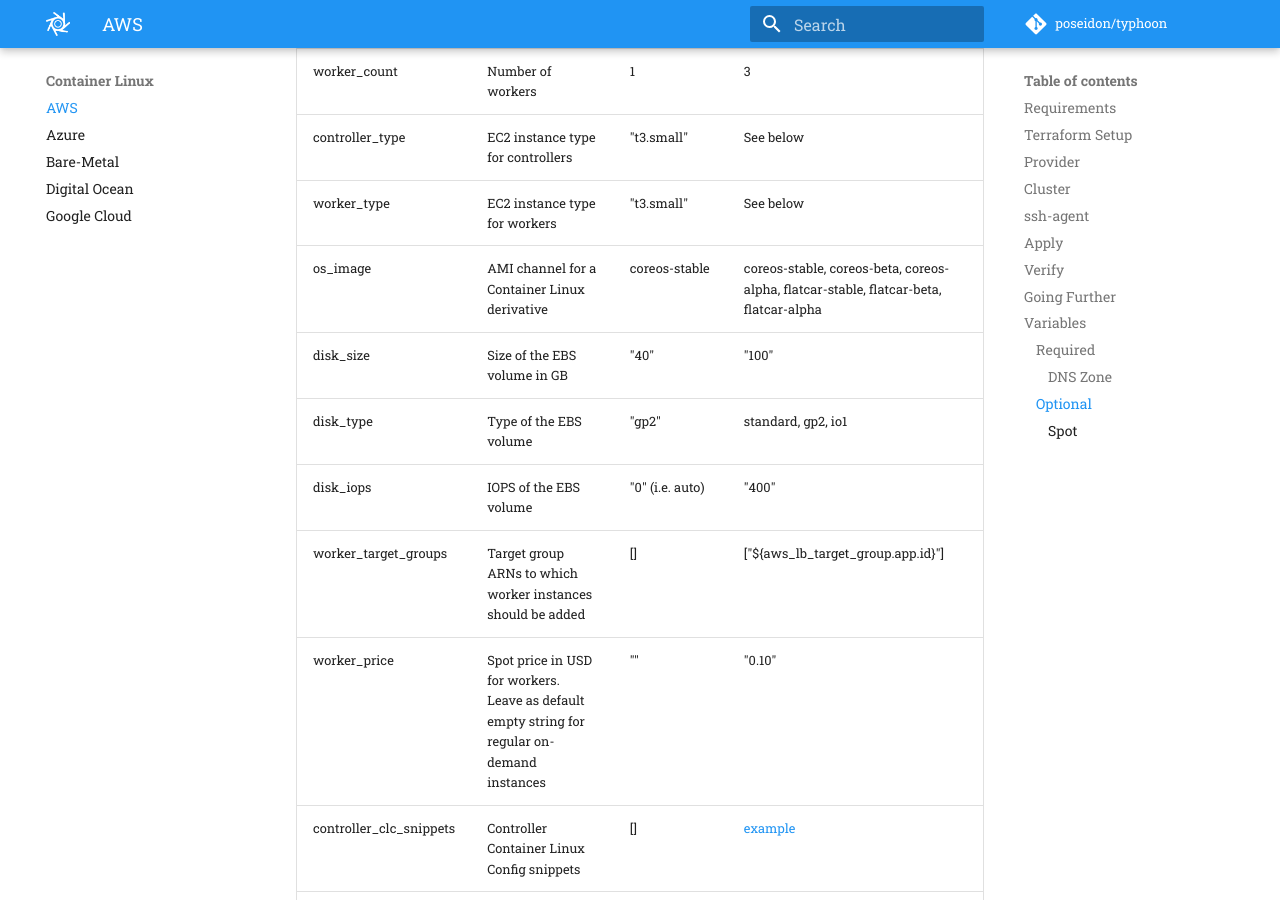
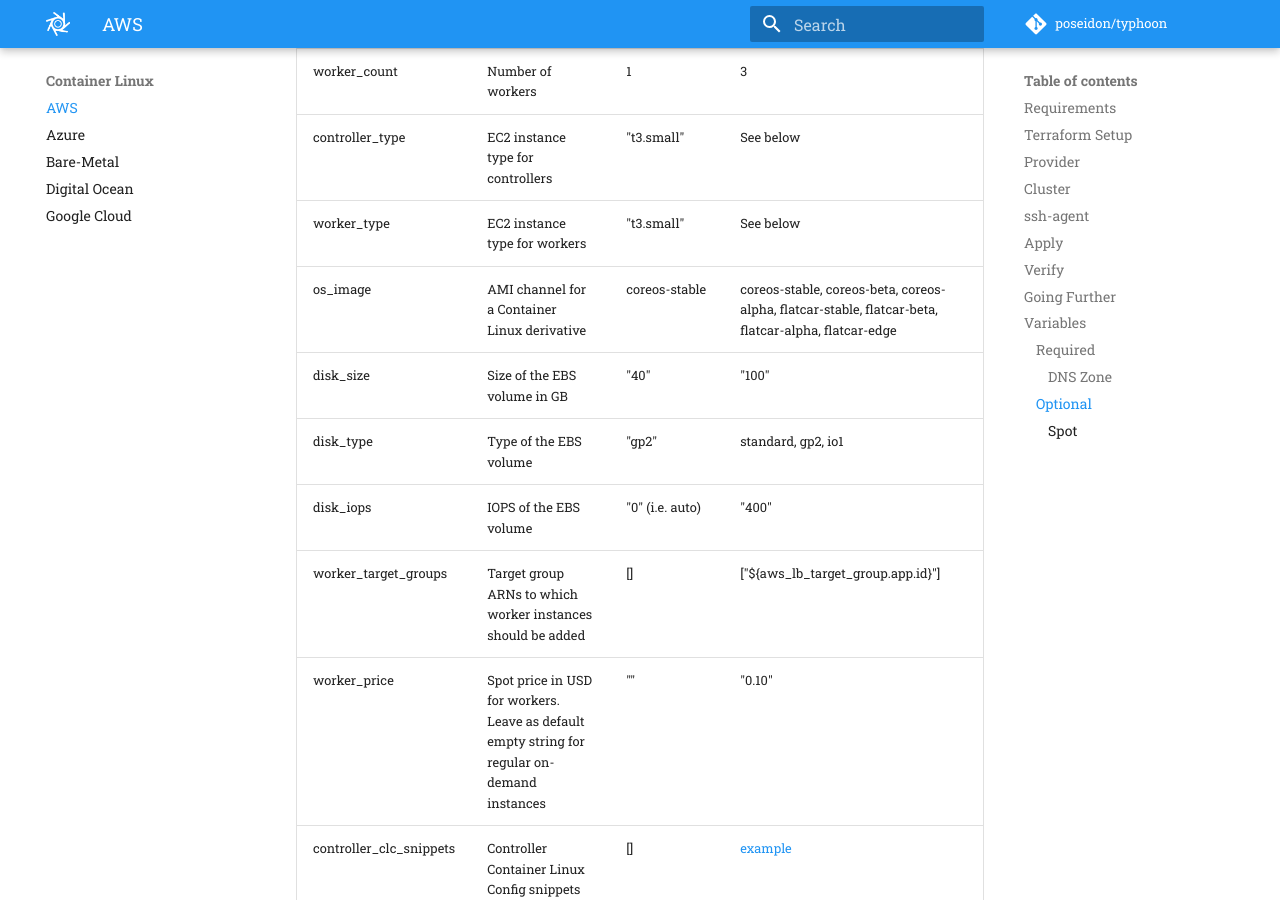
Before and after one commit to poseidon/typhoon, an MkDocs documentation site: the page built from docs/cl/aws.md, in a window 1280 px wide and 900 px high, scrolled down 5137 px. Built offline with MkDocs 1.6.1 and Material for MkDocs 9.7.7, drawn with Linux system fonts in a browser that asks for light colours; comment, search, counter and statistics services are not loaded.

Commit message:
Allow using Flatcar Linux Edge on bare-metal and AWS
* On AWS, use Flatcar Linux Edge by setting `os_image` to
"flatcar-edge"
* On bare-metal, Flatcar Linux Edge by setting `os_channel` to
"flatcar-edge"

```diff
--- a/docs/cl/aws.md
+++ b/docs/cl/aws.md
@@ -208,7 +208,7 @@
 | worker_count | Number of workers | 1 | 3 |
 | controller_type | EC2 instance type for controllers | "t3.small" | See below |
 | worker_type | EC2 instance type for workers | "t3.small" | See below |
-| os_image | AMI channel for a Container Linux derivative | coreos-stable | coreos-stable, coreos-beta, coreos-alpha, flatcar-stable, flatcar-beta, flatcar-alpha |
+| os_image | AMI channel for a Container Linux derivative | coreos-stable | coreos-stable, coreos-beta, coreos-alpha, flatcar-stable, flatcar-beta, flatcar-alpha, flatcar-edge |
 | disk_size | Size of the EBS volume in GB | "40" | "100" |
 | disk_type | Type of the EBS volume | "gp2" | standard, gp2, io1 |
 | disk_iops | IOPS of the EBS volume | "0" (i.e. auto) | "400" |
```
Also changed, not shown: CHANGES.md (+2 -0 lines), docs/cl/bare-metal.md (+1 -1 lines), docs/index.md (+2 -2 lines), 5 other files.
